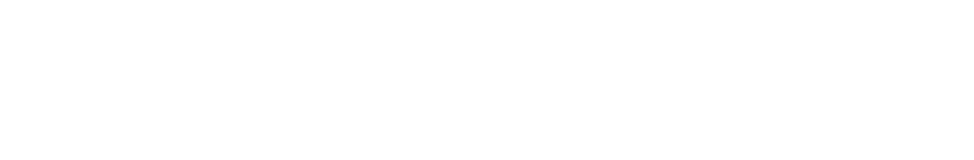
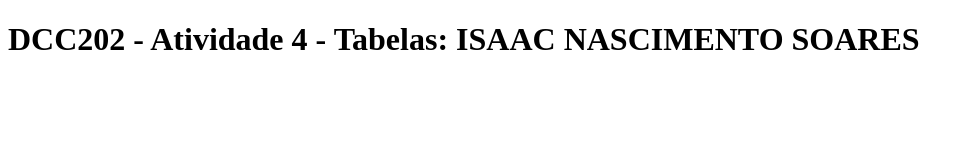
Before and after one commit to ufjf-dcc202/ufjf-dcc202-2023-3-a-atv4-IsaacNSoares, a website: page tabelas.html in a window 1280 px wide. Shown: the whole page, without its empty margins (0-974 px from the left). Drawn offline with Linux system fonts and the light colour scheme.

Commit message:
cria um main com título em tabelas.html

```diff
--- a/tabelas.html
+++ b/tabelas.html
@@ -6,6 +6,8 @@
   <title>DCC202 - Atividade 4 - Tabelas: ISAAC NASCIMENTO SOARES</title>
 </head>
 <body>
-
+  <main>
+    <h1>DCC202 - Atividade 4 - Tabelas: ISAAC NASCIMENTO SOARES</h1>
+  </main>
 </body>
 </html>
```
